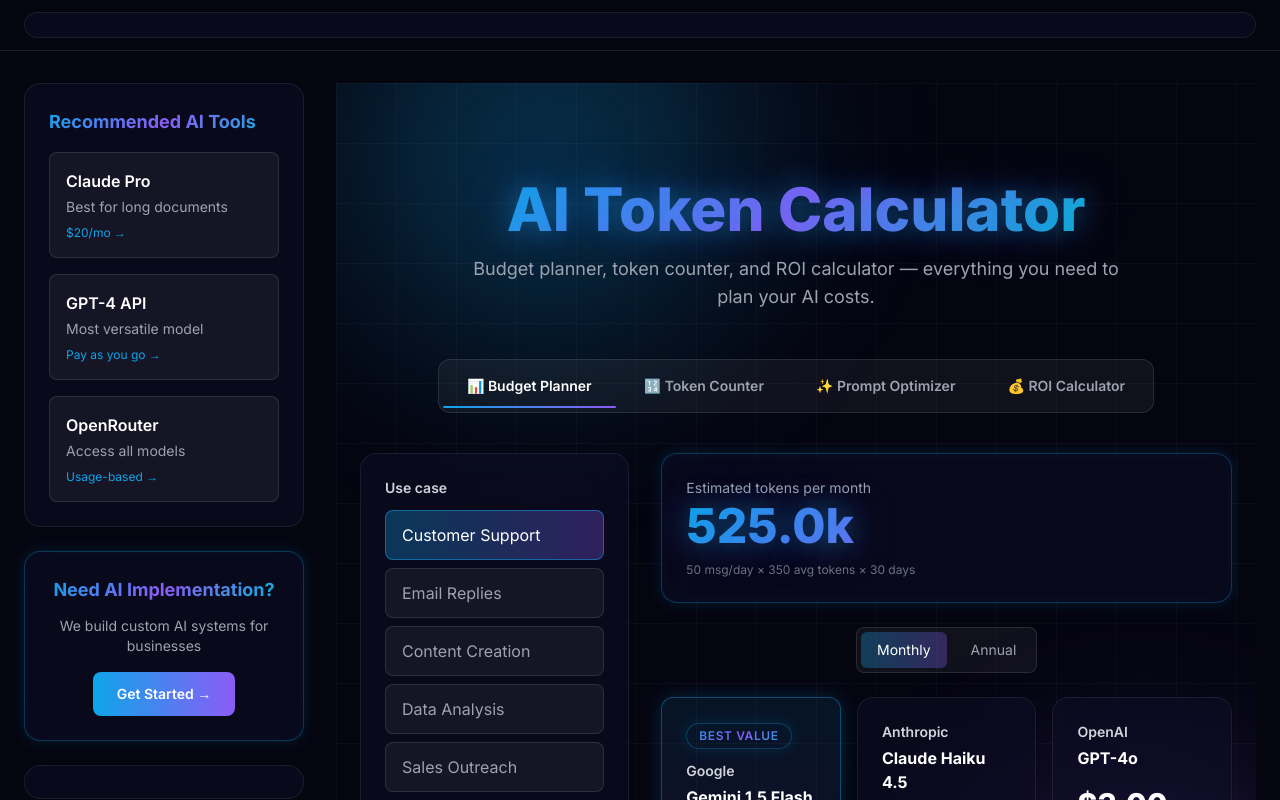
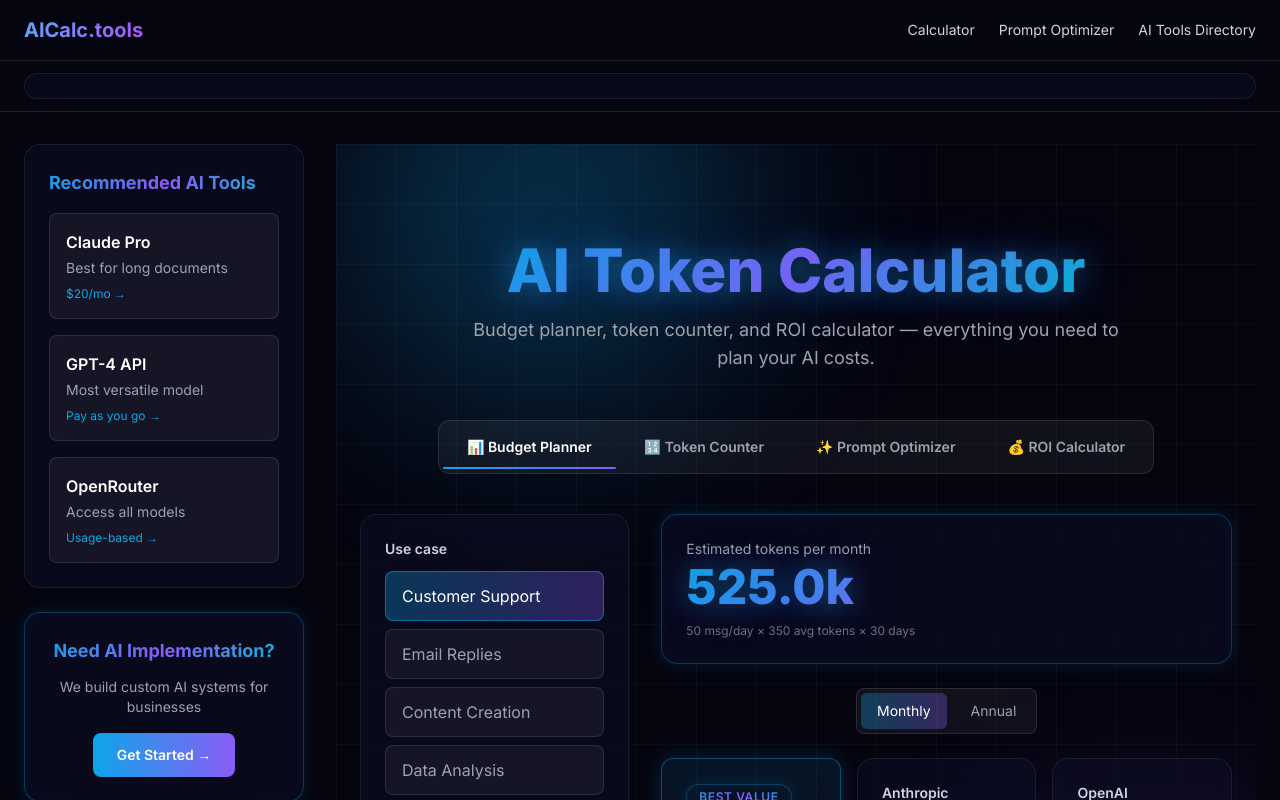
Before and after one commit to hashimejaz12-cmd/aicalc, a Next.js app: page / in a window 1280 px wide. Shown: the top 800 px of the page. Built offline with nearby package versions, Linux system fonts and the light colour scheme.

Commit message:
Add navigation links to AI directory on homepage

```diff
--- a/src/app/page.tsx
+++ b/src/app/page.tsx
@@ -8,6 +8,20 @@
 export default function Home() {
   return (
     <div className="relative">
+      {/* Header Nav */}
+      <nav className="bg-dark border-b border-white/10 py-4">
+        <div className="max-w-7xl mx-auto px-6 flex items-center justify-between">
+          <a href="/" className="text-xl font-bold bg-gradient-to-r from-blue-400 to-purple-500 bg-clip-text text-transparent">
+            AICalc.tools
+          </a>
+          <div className="flex gap-6 text-sm">
+            <a href="/" className="text-gray-300 hover:text-white transition">Calculator</a>
+            <a href="/prompt-optimizer" className="text-gray-300 hover:text-white transition">Prompt Optimizer</a>
+            <a href="/directory" className="text-gray-300 hover:text-white transition">AI Tools Directory</a>
+          </div>
+        </div>
+      </nav>
+
       {/* Top Ad Banner */}
       <div className="bg-dark border-b border-white/10 py-3">
         <div className="max-w-7xl mx-auto px-6">
@@ -109,6 +123,8 @@
           <a href="/" className="text-accent-blue hover:underline">Calculator</a>
           {" · "}
           <a href="/prompt-optimizer" className="text-accent-blue hover:underline">Prompt Optimizer</a>
+          {" · "}
+          <a href="/directory" className="text-accent-blue hover:underline">AI Tools Directory</a>
         </p>
         <p className="mt-2">
           Built by{" "}
```
